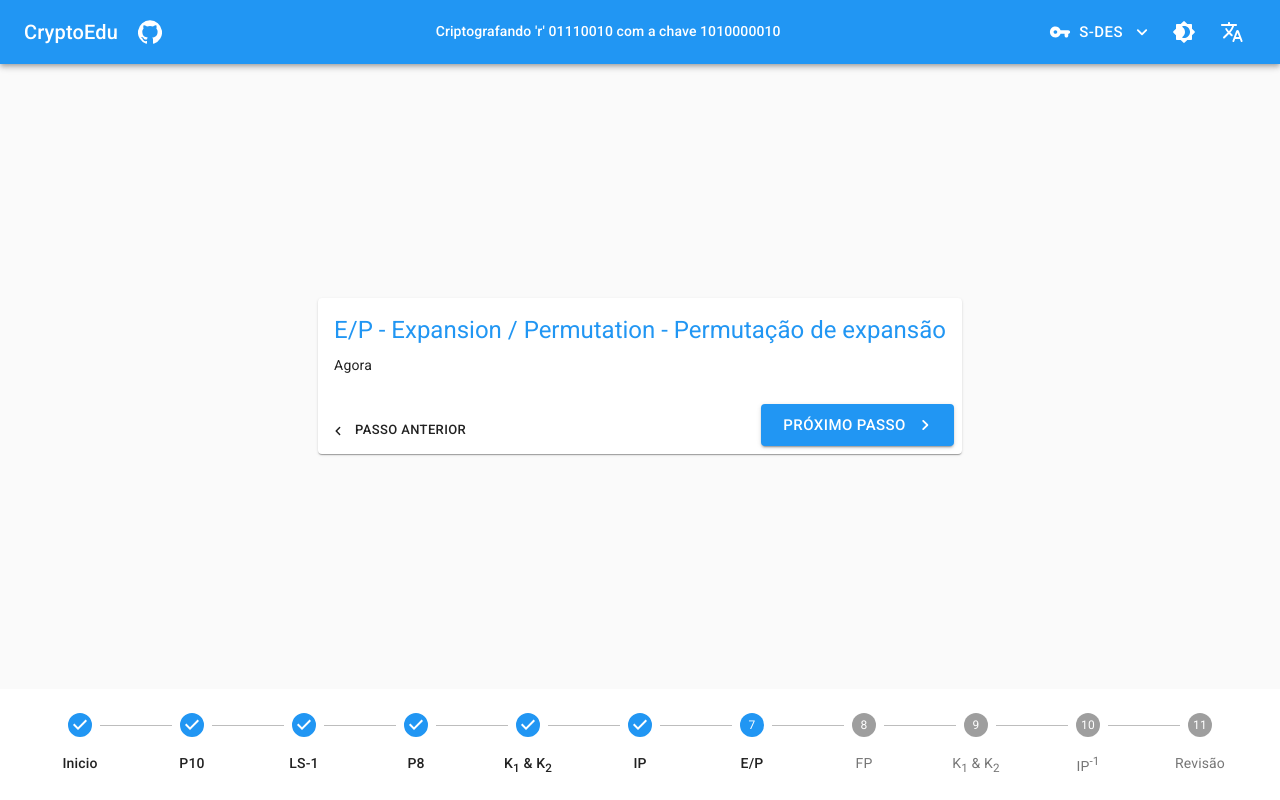
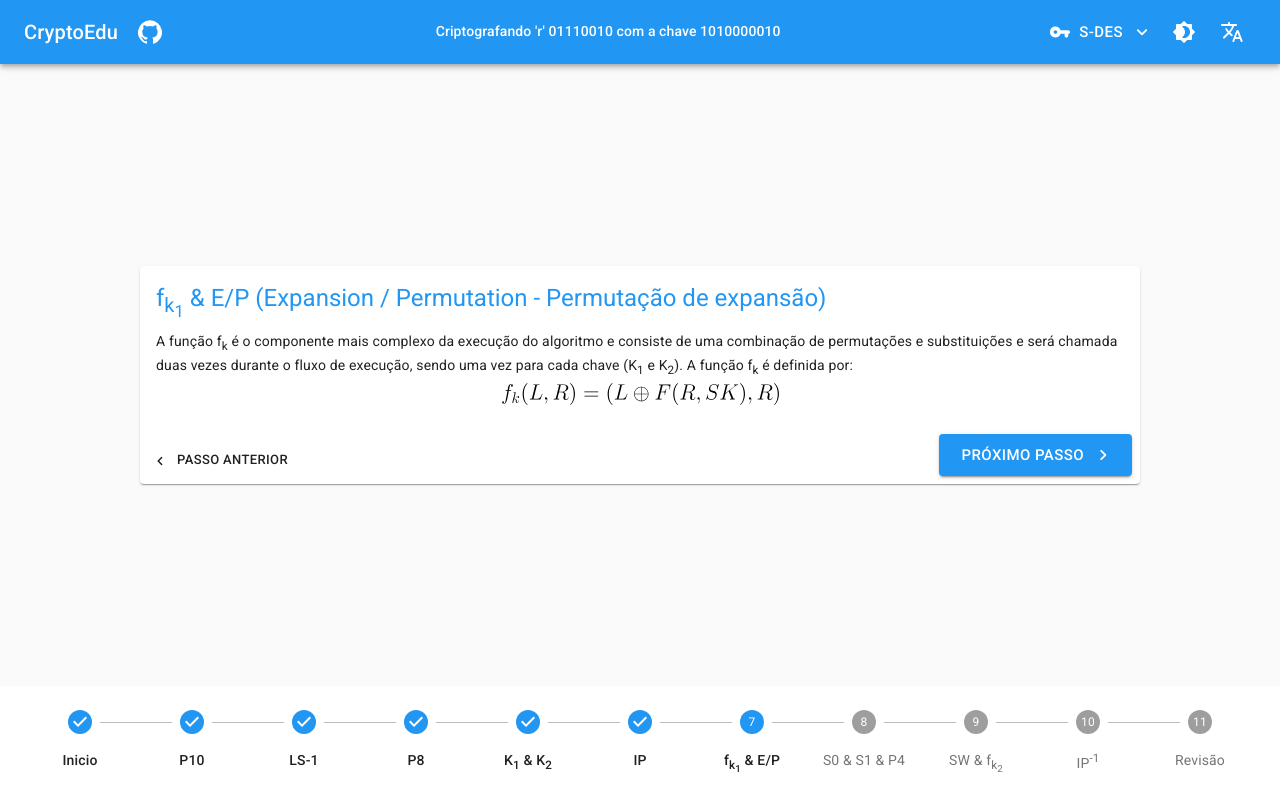
Before and after one commit to TanielianVB/CryptoEdu, a React (Create React App) app in the folder cryptoedu-app/: page / in a window 1280 px wide. Built offline with nearby package versions, Linux system fonts and the light colour scheme.

Commit message:
Enhanced IP and E/P steps

```diff
--- a/cryptoedu-app/src/components/Steps/IPStep.tsx
+++ b/cryptoedu-app/src/components/Steps/IPStep.tsx
@@ -22,8 +22,8 @@ function IPStep(props: IPStepProps) {
         a mensagem. A mensagem também é referida como P (plaintext).
       </Typography>
       <Typography variant="body2" component="p" gutterBottom>
-        A primeira alteração a ser aplicada à mensagem (P) é a permutação inicial que
-        é definida por:
+        A primeira alteração a ser aplicada à mensagem (P) é a permutação
+        inicial que é definida por:
       </Typography>
       <Grid container justify="center">
         <Typography variant="subtitle2" color="primary" gutterBottom>
@@ -52,6 +52,25 @@ function IPStep(props: IPStepProps) {
         </Typography>
         <BitsField bits={ipBits} justify="center" addChar />
       </Grid>
+      <Typography variant="body2" component="p" gutterBottom>
+        A saída da função de permutação inicial IP é então divida em na metade.
+        São elas L (left) e R (right). Estas serão utilizadas como parâmetros
+        que serão passados para a f <sub>k</sub>.
+      </Typography>
+      <Grid container justify="center" spacing={5}>
+        <Grid item justify="center">
+          <Typography variant="subtitle2" color="primary" gutterBottom>
+            L (left):
+          </Typography>
+          <BitsField bits={ipBits.slice(0, 4)} justify="center" />
+        </Grid>
+        <Grid item justify="center">
+          <Typography variant="subtitle2" color="primary" gutterBottom>
+            R (right):
+          </Typography>
+          <BitsField bits={ipBits.slice(4, 8)} justify="center" />
+        </Grid>
+      </Grid>
     </>
   );
 }
--- a/cryptoedu-app/src/pages/app/App.tsx
+++ b/cryptoedu-app/src/pages/app/App.tsx
@@ -73,10 +73,19 @@ const getSteps = (): React.ReactNode[] => {
       K<sub>1</sub> & K<sub>2</sub>
     </>,
     "IP",
-    "E/P",
-    "FP",
     <>
-      K<sub>1</sub> & K<sub>2</sub>
+      f
+      <sub>
+        k<sub>1</sub>
+      </sub>{" "}
+      & E/P
+    </>,
+    "S0 & S1 & P4",
+    <>
+      SW & f
+      <sub>
+        k<sub>2</sub>
+      </sub>
     </>,
     <>
       IP<sup>-1</sup>
@@ -475,11 +484,28 @@ function App() {
           <Card className={classes.card}>
             <CardContent>
               <Typography variant="h5" color="primary" gutterBottom>
-                E/P - Expansion / Permutation - Permutação de expansão
+                f
+                <sub>
+                  k<sub>1</sub>
+                </sub>{" "}
+                & E/P (Expansion / Permutation - Permutação de expansão)
               </Typography>
               <Typography variant="body2" component="p" gutterBottom>
-                Agora
+                A função f<sub>k</sub> é o componente mais complexo da execução
+                do algoritmo e consiste de uma combinação de permutações e
+                substituições e será chamada duas vezes durante o fluxo de
+                execução, sendo uma vez para cada chave (K<sub>1</sub> e K
+                <sub>2</sub>). A função f<sub>k</sub> é definida por:
               </Typography>
+              <Grid container justify="center">
+                {/* Generated using https://www.codecogs.com/latex/eqneditor.php with the following expression: P10(k_{1}, k_{2}, k_{3}, k_{4}, k_{5}, k_{6}, k_{7},k_{8}, k_{9}, k_{10}) = (k_{3}, k_{5}, k_{2}, k_{7}, k_{4}, k_{10}, k_{1}, k_{9}, k_{8}, k_{6}) */}
+                <img src="sdes\fk.svg" alt="fk" />
+              </Grid>
+              <Typography
+                variant="body2"
+                component="p"
+                gutterBottom
+              ></Typography>
             </CardContent>
             <CardActions>
               <StepperNavigation
```
Also changed, not shown: cryptoedu-app/public/sdes/fk.svg (added).
